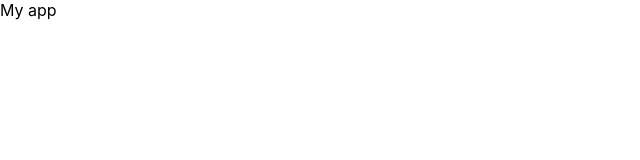
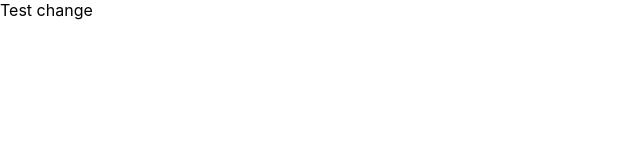
Before and after one commit to TorrenceB/todo-full-stack, a React (Create React App) app: page / in a window 1280 px wide. Shown: the top 160 px of the page, without its empty margins (0-640 px from the left). Built offline with nearby package versions, Linux system fonts and the light colour scheme.

Commit message:
Test changes to make sure git repo working

```diff
--- a/src/App.js
+++ b/src/App.js
@@ -1,5 +1,5 @@
 function App() {
-  return <div className="App">My app</div>;
+  return <div className="App">Test change</div>;
 }
 
 export default App;
```
